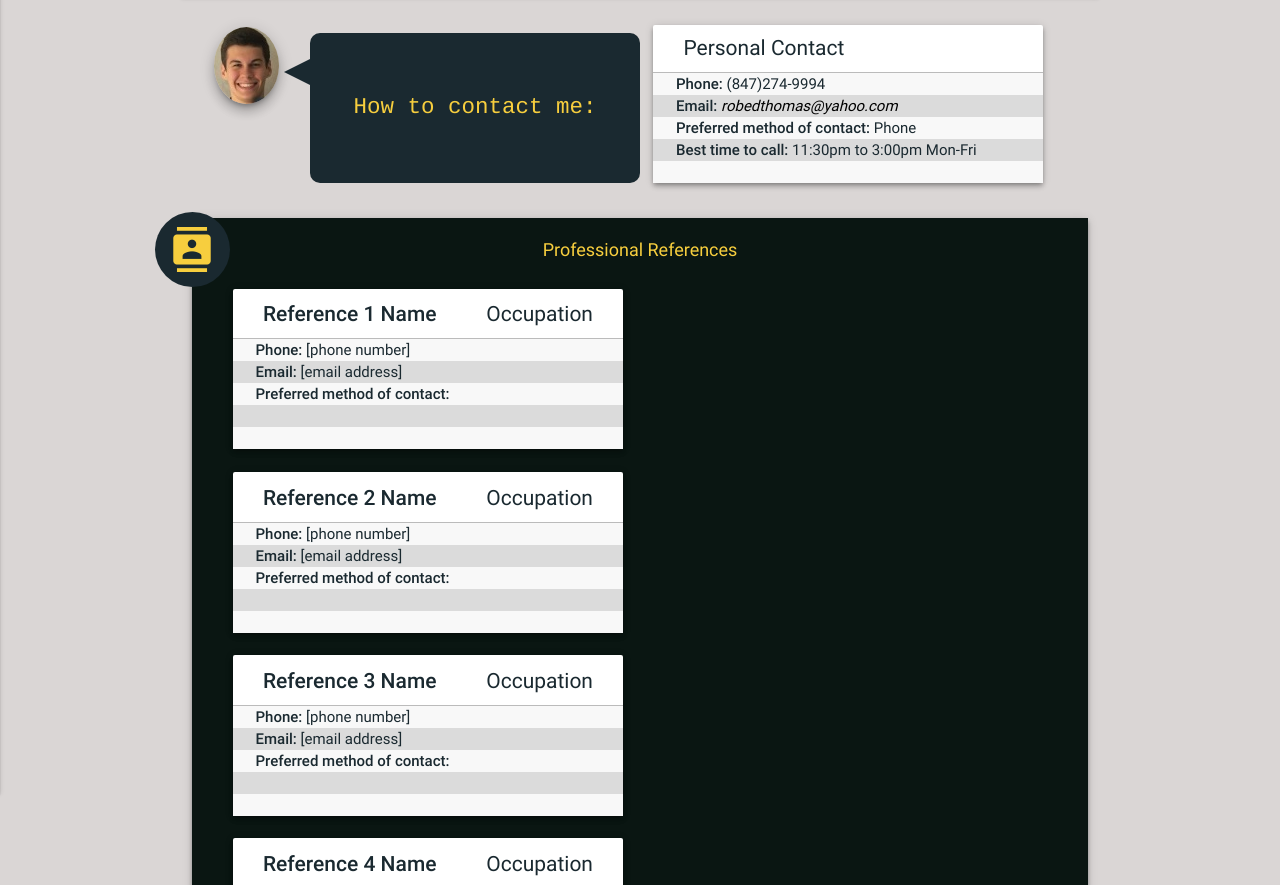
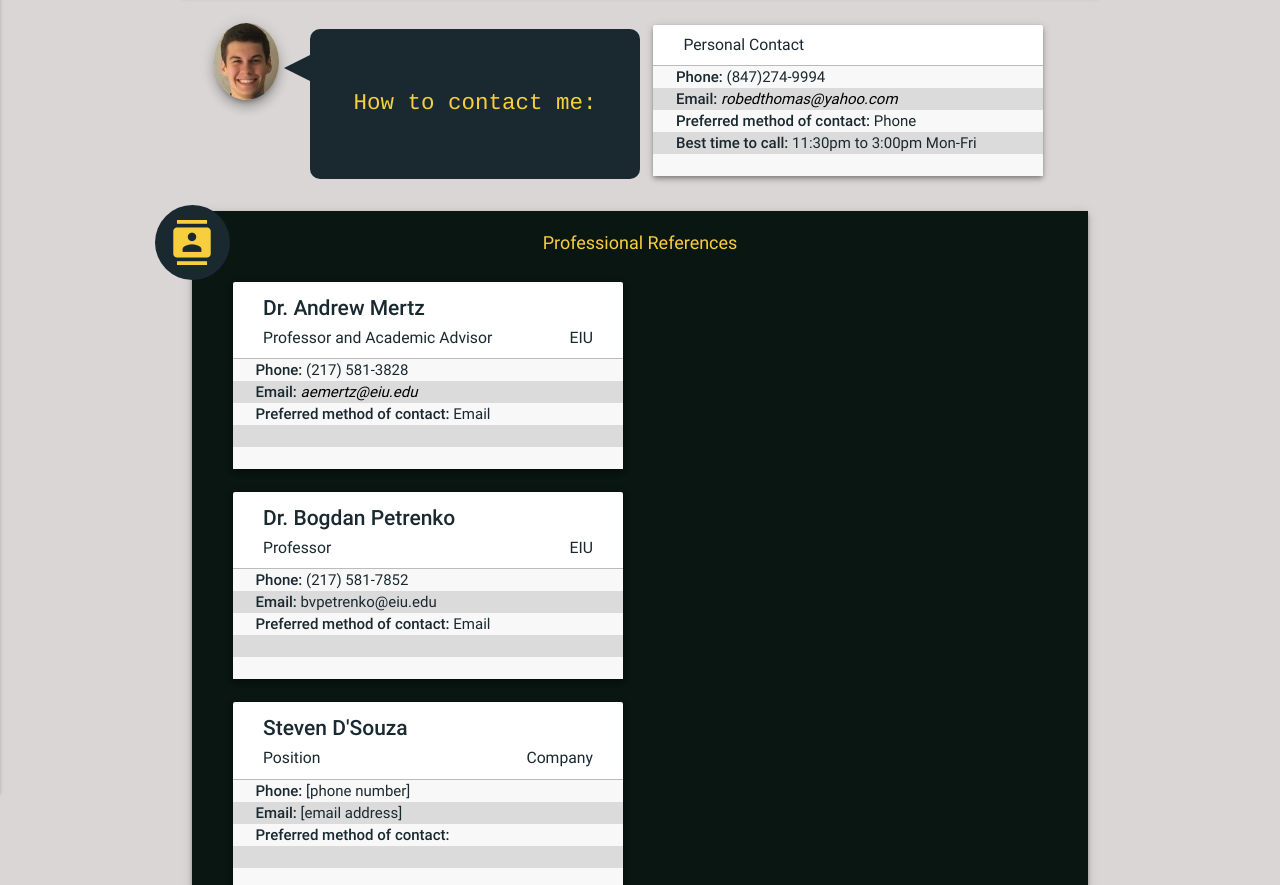
Before and after one commit to robedthomas/Pages, a plain HTML site: page contact.html in a window 1280 px wide. Shown: the part 67-952 px from the top of the page. Drawn offline with nearby package versions, Linux system fonts and the light colour scheme.

Commit message:
Slightly reformatted reference cards to be more tidy. Added two reference cards.

```diff
--- a/contact.html
+++ b/contact.html
@@ -92,7 +92,7 @@
 			            	<span class="card-title left contact-title">Personal Contact</span>
 		            	</div>
 		            	<div class="row striped-row">
-			            	<p class="single-line">Phone: <span>(847)274-9994</span></p>
+			            	<p class="single-line">Phone: <span>(847) 274-9994</span></p>
 			            	<p class="single-line">Email: <span><a class="email" href="mailto:robedthomas@yahoo.com">robedthomas@yahoo.com</a></span></p>
 			            	<p class="single-line">Preferred method of contact: <span>Phone</span></p>
 			            	<p class="single-line">Best time to call: <span>11:30pm to 3:00pm Mon-Fri</span></p>
@@ -116,8 +116,49 @@
 				<div class="card hoverable contact-describer z-depth-2">
 		            <div class="card-content contact-description">
 		            	<div class="row title-row">
-			            	<span class="card-title left contact-title reference-name">Reference 1 Name</span>
-			            	<span class="card-title right contact-title">Occupation</span>
+		            		<div class="col s12">
+			            		<span class="card-title contact-title reference-name">Dr. Andrew Mertz</span>
+		            		</div>
+		            		<div class="col s12">
+			            		<span class="card-title contact-title left">Professor and Academic Advisor</span>
+			            		<span class="card-title contact-title right">EIU</span>
+		            		</div>
+		            	</div>
+		            	<div class="row striped-row">
+			            	<p class="single-line">Phone: <span>(217) 581-3828</span></p>
+			            	<p class="single-line">Email: <span><a class="email" href="mailto:aemertz@eiu.edu">aemertz@eiu.edu</a></span></p>
+			            	<p class="single-line">Preferred method of contact: <span>Email</span></p>
+		            	</div>
+		            </div>
+	            </div>
+				<div class="card hoverable contact-describer z-depth-2">
+		            <div class="card-content contact-description">
+		            	<div class="row title-row">
+		            		<div class="col s12">
+			            		<span class="card-title contact-title reference-name">Dr. Bogdan Petrenko</span>
+		            		</div>
+		            		<div class="col s12">
+			            		<span class="card-title left contact-title">Professor</span>
+			            		<span class="card-title right contact-title">EIU</span>
+		            		</div>
+		            	</div>
+		            	<div class="row striped-row">
+			            	<p class="single-line">Phone: <span>(217) 581-7852</span></p>
+			            	<p class="single-line">Email: <span>bvpetrenko@eiu.edu</span></p>
+			            	<p class="single-line">Preferred method of contact: <span>Email</span></p>
+		            	</div>
+		            </div>
+	            </div>
+				<div class="card hoverable contact-describer z-depth-2">
+		            <div class="card-content contact-description">
+		            	<div class="row title-row">
+		            		<div class="col s12">
+			            		<span class="card-title contact-title reference-name">Steven D'Souza</span>
+		            		</div>
+		            		<div class="col s12">
+			            		<span class="card-title left contact-title">Position</span>
+			            		<span class="card-title right contact-title">Company</span>
+		            		</div>
 		            	</div>
 		            	<div class="row striped-row">
 			            	<p class="single-line">Phone: <span>[phone number]</span></p>
@@ -129,34 +170,13 @@
 				<div class="card hoverable contact-describer z-depth-2">
 		            <div class="card-content contact-description">
 		            	<div class="row title-row">
-			            	<span class="card-title left contact-title reference-name">Reference 2 Name</span>
-			            	<span class="card-title right contact-title">Occupation</span>
-		            	</div>
-		            	<div class="row striped-row">
-			            	<p class="single-line">Phone: <span>[phone number]</span></p>
-			            	<p class="single-line">Email: <span>[email address]</span></p>
-			            	<p class="single-line">Preferred method of contact: <span></span></p>
-		            	</div>
-		            </div>
-	            </div>
-				<div class="card hoverable contact-describer z-depth-2">
-		            <div class="card-content contact-description">
-		            	<div class="row title-row">
-			            	<span class="card-title left contact-title reference-name">Reference 3 Name</span>
-			            	<span class="card-title right contact-title">Occupation</span>
-		            	</div>
-		            	<div class="row striped-row">
-			            	<p class="single-line">Phone: <span>[phone number]</span></p>
-			            	<p class="single-line">Email: <span>[email address]</span></p>
-			            	<p class="single-line">Preferred method of contact: <span></span></p>
-		            	</div>
-		            </div>
-	            </div>
-				<div class="card hoverable contact-describer z-depth-2">
-		            <div class="card-content contact-description">
-		            	<div class="row title-row">
-			            	<span class="card-title left contact-title reference-name">Reference 4 Name</span>
-			            	<span class="card-title right contact-title">Occupation</span>
+			            	<div class="col s12">
+			            		<span class="card-title contact-title reference-name">Peter Madigan</span>
+		            		</div>
+		            		<div class="col s12">
+			            		<span class="card-title left contact-title">Position</span>
+			            		<span class="card-title right contact-title">Company</span>
+		            		</div>
 		            	</div>
 		            	<div class="row striped-row">
 			            	<p class="single-line">Phone: <span>[phone number]</span></p>
--- a/stylesheets/stylesheet.css
+++ b/stylesheets/stylesheet.css
@@ -434,13 +434,16 @@ div.card-action.contact-footer{
 }
 
 span.card-title.contact-title {
-	font-weight: 400 !important;
-	font-size: 1.4em;
+	font-weight: 400;
+	font-size: 1.05em;
+	line-height: 160% !important;
 }
 
 span.card-title.contact-title.reference-name {
-	font-weight: 500 !important;
+	font-weight: 500;
 	color: #1A2930;
+	font-size: 1.4em;
+	margin-bottom: 0em;
 }
 
 div.card-content.contact-description div.row.title-row {
@@ -451,6 +454,11 @@ div.card-content.contact-description div.row.title-row {
 	padding-right: 2em;
 	padding-top: 0.5em;
 	border-bottom: solid thin #BBBBBB;
+}
+
+div.card-content.contact-description div.row.title-row div.col {
+	padding-left: 0;
+	padding-right: 0;
 }
 
 div.card-content.contact-description div.row.striped-row {
```
